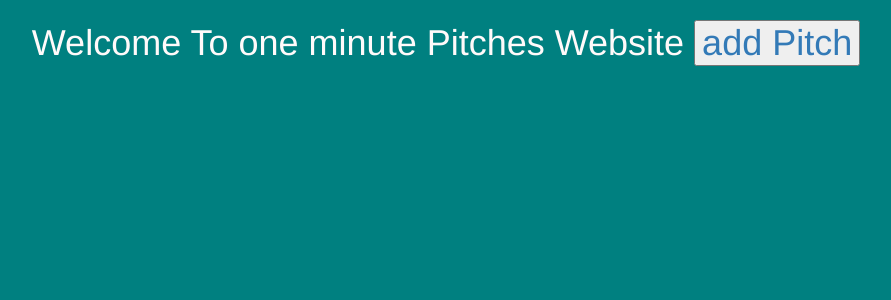
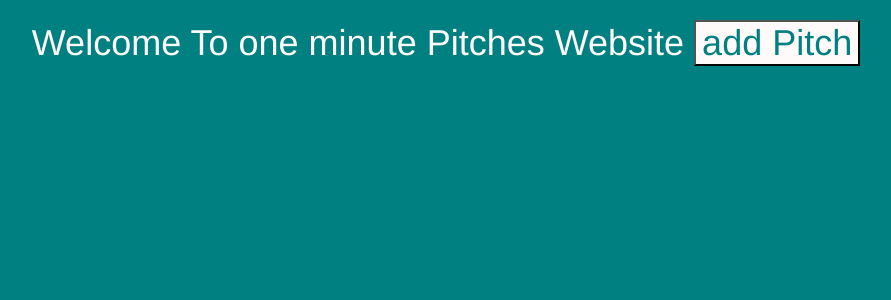
Before and after one commit to AshleyAlpha/post, a Flask app: page / in a window 1280 px wide. Shown: the part 52-352 px from the top of the page, without its empty margins (194-1085 px from the left). Run offline with Flask 2, Linux system fonts and the light colour scheme; data that the repository does not hold is empty; some libraries are stand-ins or nearby versions.

```diff
--- a/app/static/css/index.css
+++ b/app/static/css/index.css
@@ -5,3 +5,8 @@ h1{
   color:snow;
   text-align: center;
 }
+#mamie{
+  background-color: snow;
+  color:teal;
+
+}
```
